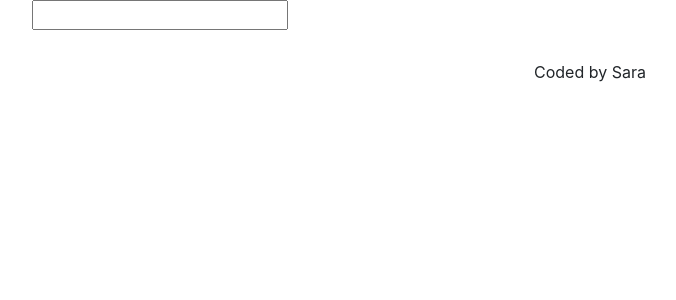
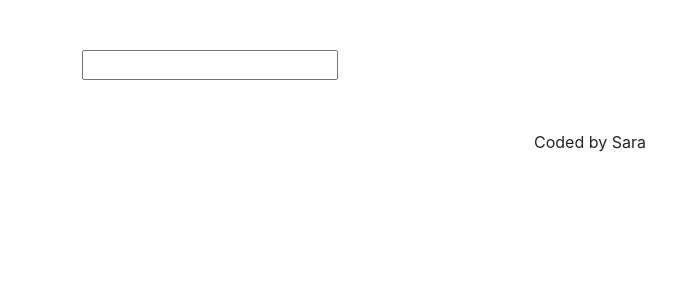
Before and after one commit to saraporri/dictionary-app, a React (Create React App) app: page / in a window 1280 px wide. Shown: the top 300 px of the page, without its empty margins (50-726 px from the left). Built offline with nearby package versions, Linux system fonts and the light colour scheme.

Commit message:
Added dictionary api integration

```diff
--- a/package.json
+++ b/package.json
@@ -6,6 +6,7 @@
     "@testing-library/jest-dom": "^5.17.0",
     "@testing-library/react": "^13.4.0",
     "@testing-library/user-event": "^13.5.0",
+    "axios": "^1.6.1",
     "react": "^18.2.0",
     "react-dom": "^18.2.0",
     "react-scripts": "5.0.1",
--- a/src/Dictionary.css
+++ b/src/Dictionary.css
@@ -0,0 +1,3 @@
+.Dictionary {
+  margin: 50px;
+}
--- a/src/Dictionary.js
+++ b/src/Dictionary.js
@@ -1,10 +1,17 @@
 import React, { useState } from "react";
+import axios from "axios";
 import "./Dictionary.css";
 export default function Dictionary() {
   let [keyword, setKeyword] = useState("");
+  function handleResponse(response) {
+    console.log(response.data.meanings[0]);
+  }
+
   function search(event) {
     event.preventDefault();
-    alert(`Searching for ${keyword}`);
+    let apiKey = "8b07dt8e17fee9f438eo54a03e745179";
+    let apiUrl = `https://api.shecodes.io/dictionary/v1/define?word=${keyword}&key=${apiKey}`;
+    axios.get(apiUrl).then(handleResponse);
   }
   function handleKeywordChange(event) {
     event.preventDefault();
```
Also changed, not shown: 1 other file (tests, documents, lock files or other folders).
